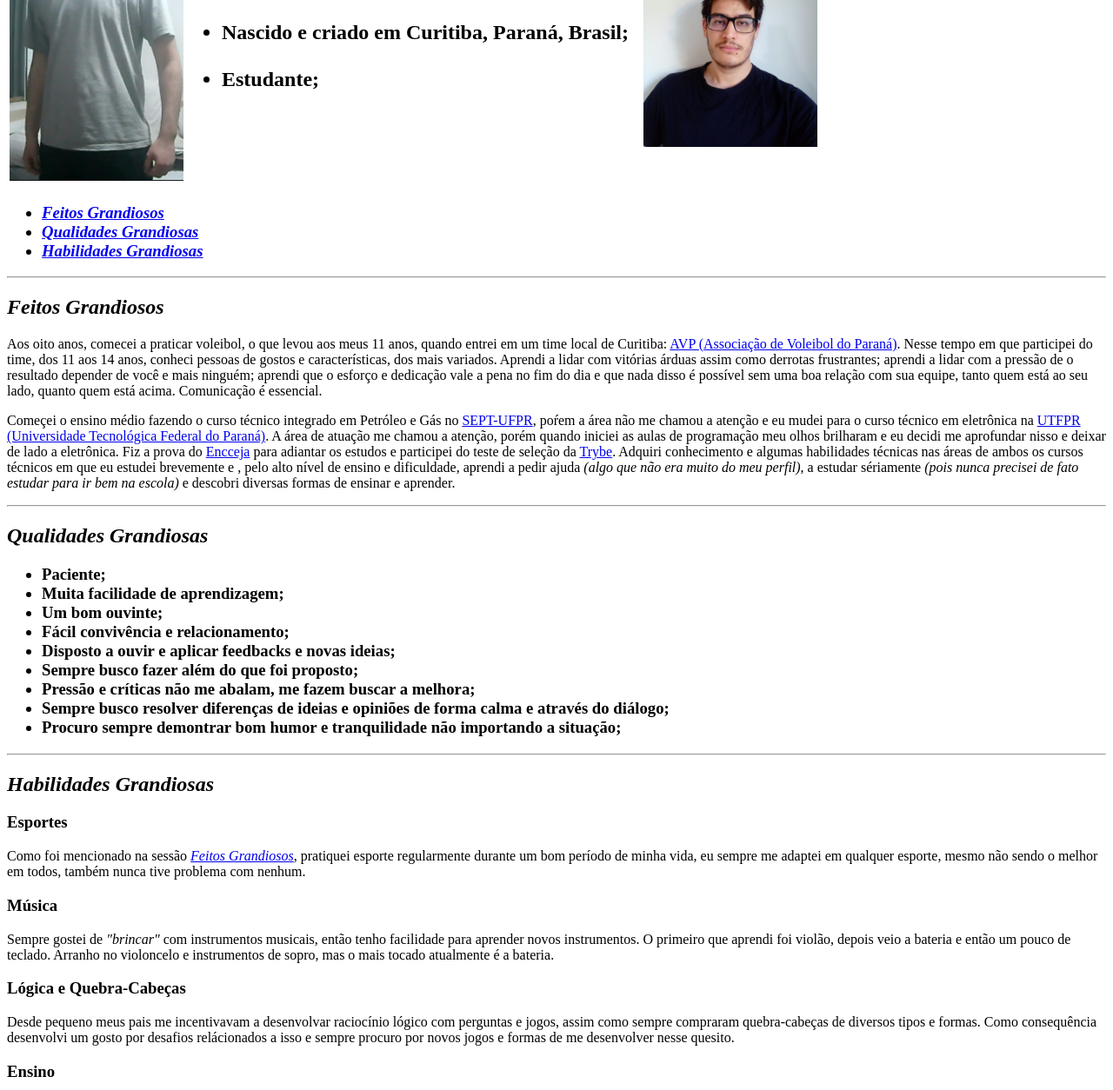
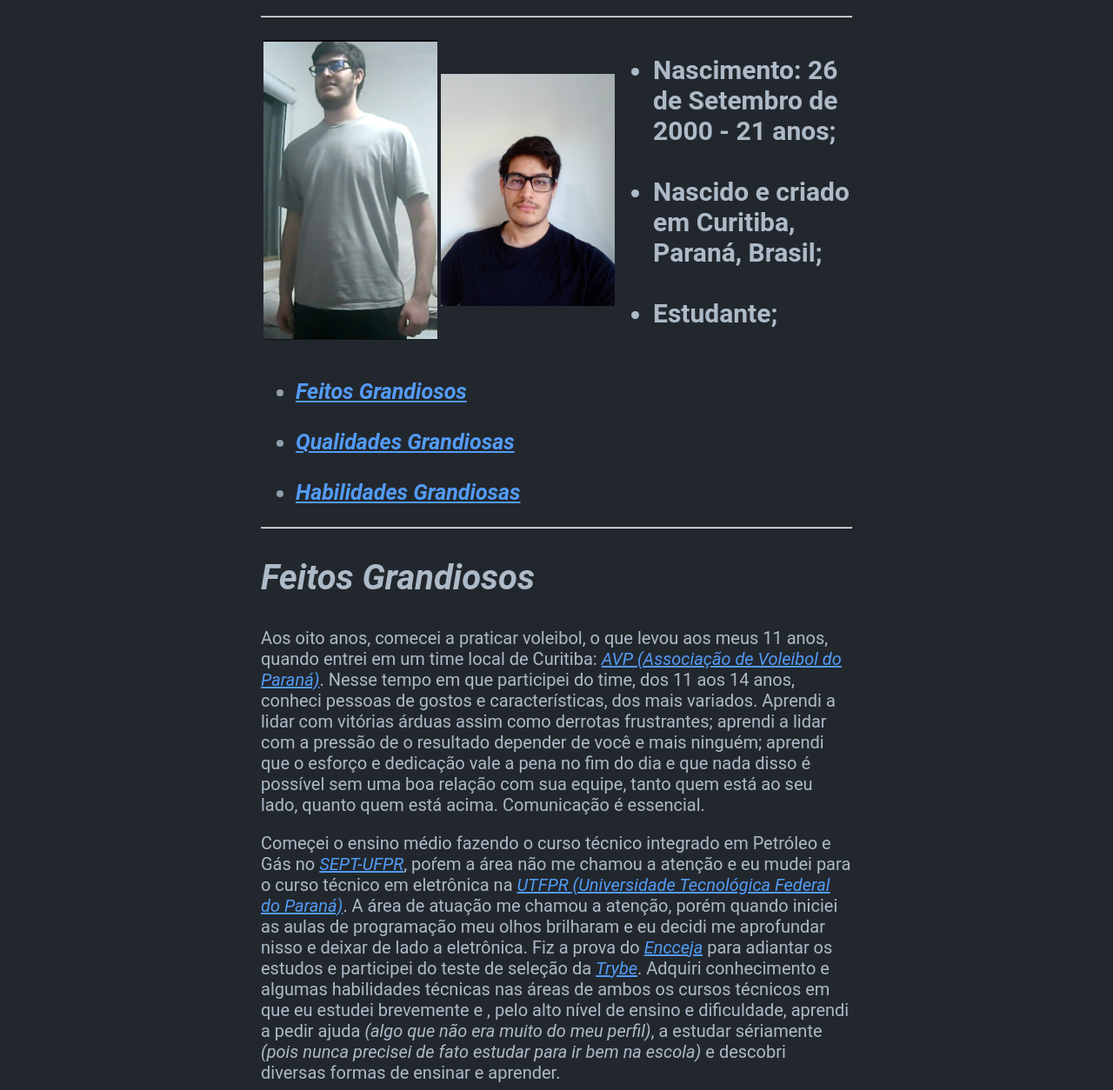
Before and after one commit to naaharo/naaharo.github.io, a plain HTML site: page index.html in a window 1280 px wide. Shown: the part 277-1531 px from the top of the page at 87% size. Drawn offline with Linux system fonts and the light colour scheme.

Commit message:
Segunda versao do portifolio, agora com CSS

```diff
--- a/index.html
+++ b/index.html
@@ -5,11 +5,52 @@
     <meta http-equiv="X-UA-Compatible" content="IE=edge" />
     <meta name="viewport" content="width=device-width, initial-scale=1.0" />
     <title>Meu Portifólio</title>
+    <style>
+      body {
+        background-color: #22272e;
+        font-family: roboto, sans-serif;
+        font-size: 20px;
+        color: #adbac7;
+        margin-left: 300px;
+        margin-right: 300px;
+      }
+      a {
+        color: #539bf5;
+        font-style: oblique;
+      }
+      h1 {
+        background-color: #2d333b;
+        text-align: center;
+        font-size: 4em;
+      }
+      #titulo {
+        color: #768390;
+        font-size: 60px;
+      }
+      .lista {
+        color: #909dab;
+        font-size: 25px;
+        font-weight: bold;
+        font-style: italic;
+      }
+      .subT {
+        font-size: 2em;;
+      }
+      .miniT {
+        font-size: 30px;
+      }
+      #listaG {
+        color: #adbac7;
+        font-size: 30px;
+        font-weight: bold;
+
+      }
+    </style>
   </head>
   <body>
 
-    <h1>Portifólio</h1>
-    <blockquote><h2><em>Natã Abrahão Rodrigues</em></h2></blockquote>
+    <h1>Portifólio <br>
+    <em id="titulo">Natã Abrahão Rodrigues</em></h1>
 
     <hr>
 
@@ -17,33 +58,33 @@
         <tr>
 
             <td>
-              <img src="eu_em_pe.png"alt="A foto mostra o Natã em pé olhando para frente com uma postura comfiante com a iluminaçã vindo apenas de seu lado esquerdo"width="200px">
+              <img src="eu_em_pe.png"alt="A foto mostra o Natã em pé olhando para frente com uma postura confiante com a iluminaçã vindo apenas de seu lado esquerdo"width="200px">
             </td>
 
             <td>
-                <ul>
-                    <h2><li>Nascimento: 26 de Setembro de 2000 - 21 anos;</li><br>
-                    <li>Nascido e criado em Curitiba, Paraná, Brasil;</li><br>
-                    <li>Estudante;</li></h2>
-                </ul>
+              <img src="./foto_de_perfil.jpeg" alt="Foto do rosto do Natã, de frente, como uma foto de perfil"width="200px">
             </td>
 
             <td>
-              <img src="./foto_de_perfil.jpeg" alt="Foto do rosto de Natã, de frente, como uma foto de perfil"width="200px">
+              <ul id="listaG">
+                  <li>Nascimento: 26 de Setembro de 2000 - 21 anos;</li><br>
+                  <li>Nascido e criado em Curitiba, Paraná, Brasil;</li><br>
+                  <li>Estudante;</li>
+              </ul>
             </td>
 
         </tr>
     </table>
 
-    <ul><h3>
-      <li><em><a href="#feitoG">Feitos Grandiosos</a></em></li>
-      <li><em><a href="#qualidG">Qualidades Grandiosas</a></em></li>
+    <ul class="lista">
+      <li><em><a href="#feitosG">Feitos Grandiosos</a></em></li> <br>
+      <li><em><a href="#qualidG">Qualidades Grandiosas</a></em></li> <br>
       <li><em><a href="#habiliG">Habilidades Grandiosas</a></em></li>
-    </h3></ul>
+    </ul>
 
     <hr>
 
-    <h2 id="feitosG"><strong><em>Feitos Grandiosos</em></strong></h2>
+    <h2 id="feitosG" class="subT"><strong><em>Feitos Grandiosos</em></strong></h2>
 
     <p>
       Aos oito anos, comecei a praticar voleibol, o que levou aos meus 11 anos, quando entrei em um time local de Curitiba: <a href="https://www.avp.org.br/"target="_blank">AVP (Associação de Voleibol do Paraná)</a>. Nesse tempo em que participei do time, dos 11 aos 14 anos, conheci pessoas de gostos e características, dos mais variados. Aprendi a lidar com vitórias árduas assim como derrotas frustrantes; aprendi a lidar com a pressão de o resultado depender de você e mais ninguém; aprendi que o esforço e dedicação vale a pena no fim do dia e que nada disso é possível sem uma boa relação com sua equipe, tanto quem está ao seu lado, quanto quem está acima. Comunicação é essencial.
@@ -55,9 +96,9 @@
 
     <hr>
 
-    <h2 id="qualidG"><strong><em>Qualidades Grandiosas</em></strong></h2>
+    <h2 id="qualidG" class="subT"><strong><em>Qualidades Grandiosas</em></strong></h2>
 
-    <ul><h3>
+    <ul class="lista">
       <li>Paciente;</li>
       <li>Muita facilidade de aprendizagem;</li>
       <li>Um bom ouvinte;</li>
@@ -67,34 +108,34 @@
       <li>Pressão e críticas não me abalam, me fazem buscar a melhora;</li>
       <li>Sempre busco resolver diferenças de ideias e opiniões de forma calma e através do diálogo;</li>
       <li>Procuro sempre demontrar bom humor e tranquilidade não importando a situação;</li>
-    </h3></ul>
+    </ul>
 
     <hr>
 
-    <h2 id="habiliG"><strong><em>Habilidades Grandiosas</em></strong></h2>
+    <h2 id="habiliG" class="subT"><strong><em>Habilidades Grandiosas</em></strong></h2>
 
-    <h3>Esportes</h3>
+    <h3 class="miniT">Esportes</h3>
 
     <p>
       Como foi mencionado na sessão <a href="#feitosG"><em>Feitos Grandiosos</em></a>, pratiquei esporte regularmente durante um bom período de minha vida, eu sempre me adaptei em qualquer esporte, mesmo não sendo o melhor em todos, também nunca tive problema com nenhum.
     </p>
 
-    <h3>Música</h3>
+    <h3 class="miniT">Música</h3>
 
     <p>
       Sempre gostei de <em>"brincar"</em> com instrumentos musicais, então tenho facilidade para aprender novos instrumentos. O primeiro que aprendi foi violão, depois veio a bateria e então um pouco de teclado. Arranho no violoncelo e instrumentos de sopro, mas o mais tocado atualmente é a bateria.
     </p>
 
-    <h3>Lógica e Quebra-Cabeças</h3>
+    <h3 class="miniT">Lógica e Quebra-Cabeças</h3>
 
     <p>
       Desde pequeno meus pais me incentivavam a desenvolvar raciocínio lógico com perguntas e jogos, assim como sempre compraram quebra-cabeças de diversos tipos e formas. Como consequência desenvolvi um gosto por desafios relácionados a isso e sempre procuro por novos jogos e formas de me desenvolver nesse quesito.
     </p>
 
-    <h3>Ensino</h3>
+    <h3 class="miniT">Ensino</h3>
 
     <p>
-      Com a nessecidade de um professor para dar aula de bateria para crianças e adolecentes, me propus ao desafio e acabei desenvolvendo um pouco essa habilidade. Além disso sempre ajudei meu irmão mais novo em seus deveres da escola. Essas situações me ensinaram a adaptar a abordagem dependendo da pessoa e da nessecidade.
+      Com a necessidade de um professor para dar aula de bateria para crianças e adolecentes, me propus ao desafio e acabei desenvolvendo um pouco essa habilidade. Além disso sempre ajudei meu irmão mais novo em seus deveres da escola. Essas situações me ensinaram a adaptar a abordagem dependendo da pessoa e da nessecidade.
     </p>
   </body>
 </html>
```
